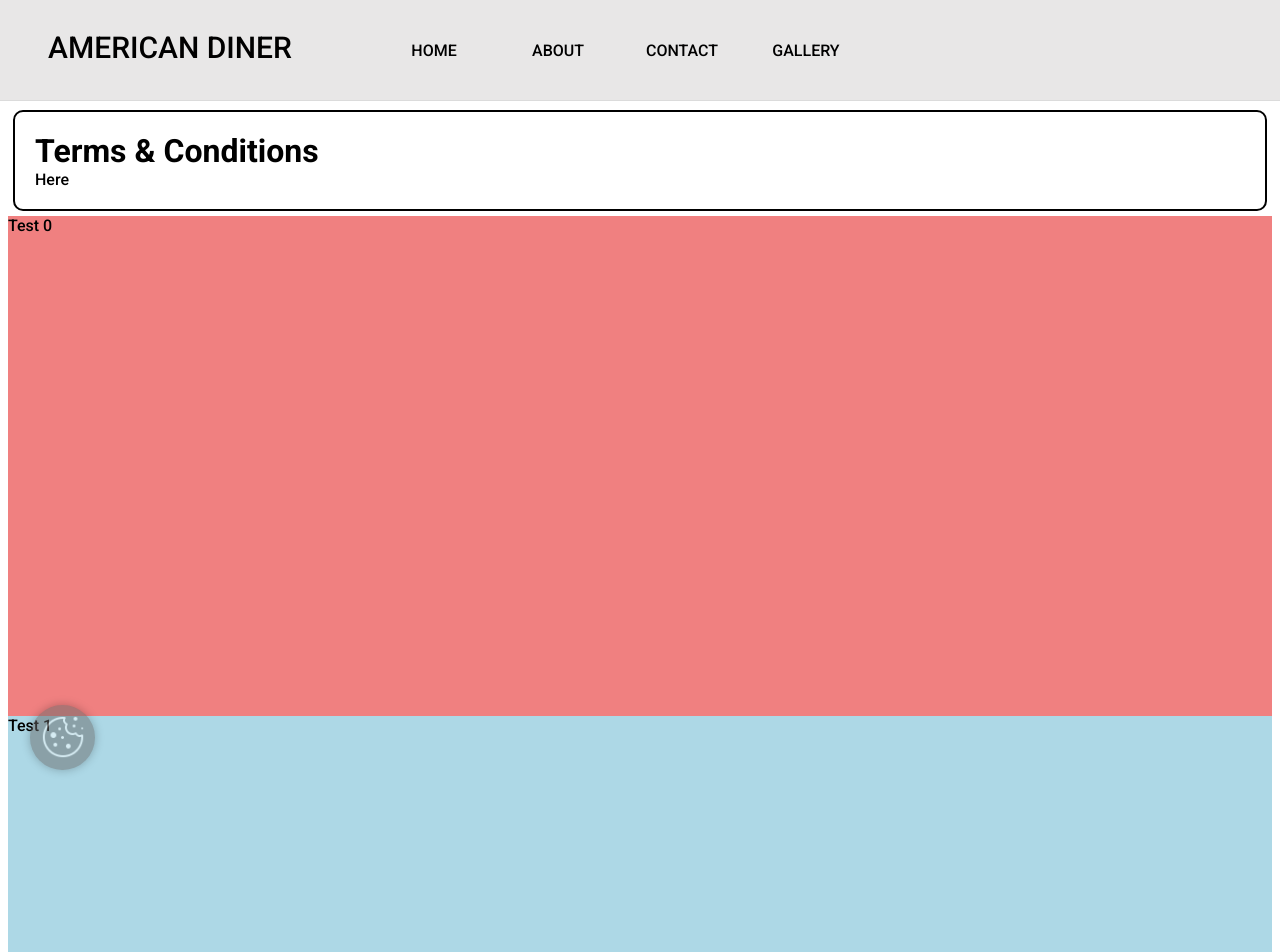
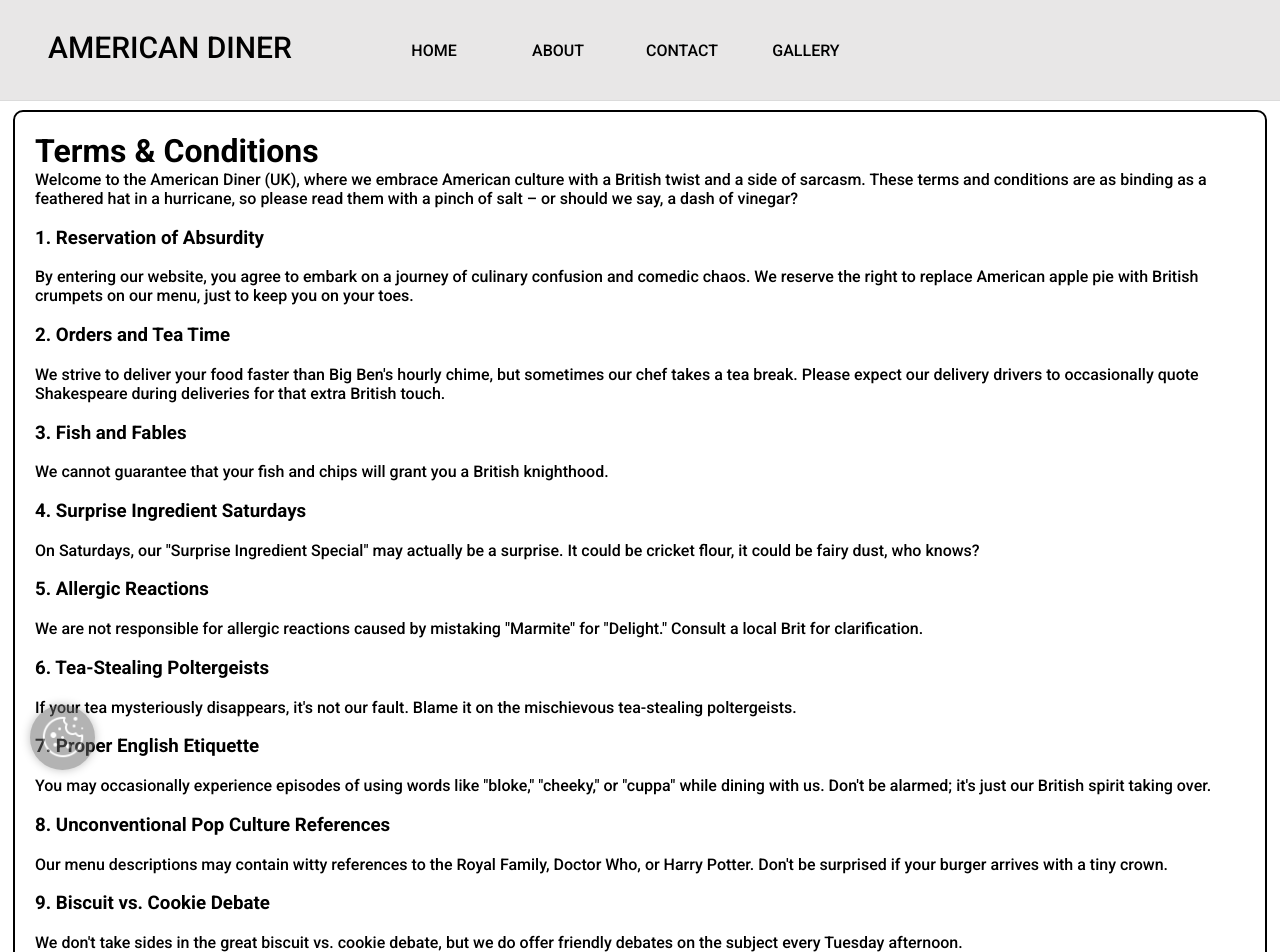
Before and after one commit to jordanandrewks/american-diner, a Next.js app: page /terms in a window 1280 px wide. Shown: the top 952 px of the page. Built offline with nearby package versions, Linux system fonts and the light colour scheme.

Commit message:
Terms & Conditions test

```diff
--- a/src/components/general/GeneralUsePage.jsx
+++ b/src/components/general/GeneralUsePage.jsx
@@ -6,7 +6,53 @@ export default function GeneralUsePage({ title }) {
   return (
     <div className={styles.pageContainer}>
       <h1 className={styles.title}>{title}</h1>
-      <div> Here </div>
+      <div>
+
+
+Welcome to the American Diner (UK), where we embrace American culture with a British twist and a side of sarcasm. These terms and conditions are as binding as a feathered hat in a hurricane, so please read them with a pinch of salt – or should we say, a dash of vinegar?
+
+<h3>1. Reservation of Absurdity</h3>
+
+By entering our website, you agree to embark on a journey of culinary confusion and comedic chaos.
+We reserve the right to replace American apple pie with British crumpets on our menu, just to keep you on your toes.
+
+<h3>2. Orders and Tea Time</h3>
+
+We strive to deliver your food faster than Big Ben's hourly chime, but sometimes our chef takes a tea break.
+Please expect our delivery drivers to occasionally quote Shakespeare during deliveries for that extra British touch.
+<h3>3. Fish and Fables</h3>
+
+We cannot guarantee that your fish and chips will grant you a British knighthood.
+<h3>4. Surprise Ingredient Saturdays</h3>
+
+On Saturdays, our "Surprise Ingredient Special" may actually be a surprise. It could be cricket flour, it could be fairy dust, who knows?
+<h3>5. Allergic Reactions</h3>
+
+We are not responsible for allergic reactions caused by mistaking "Marmite" for "Delight." Consult a local Brit for clarification.
+<h3>6. Tea-Stealing Poltergeists</h3>
+
+If your tea mysteriously disappears, it's not our fault. Blame it on the mischievous tea-stealing poltergeists.
+<h3>7. Proper English Etiquette</h3>
+
+You may occasionally experience episodes of using words like "bloke," "cheeky," or "cuppa" while dining with us. Don't be alarmed; it's just our British spirit taking over.
+<h3>8. Unconventional Pop Culture References</h3>
+
+Our menu descriptions may contain witty references to the Royal Family, Doctor Who, or Harry Potter. Don't be surprised if your burger arrives with a tiny crown.
+<h3>9. Biscuit vs. Cookie Debate</h3>
+
+We don't take sides in the great biscuit vs. cookie debate, but we do offer friendly debates on the subject every Tuesday afternoon.
+<h3>10. Intellectual Property</h3>
+- Our fictitious dishes, like the "Queen's Corgi Crunchwrap," are shielded by imaginary double-decker bus copyrights. Any unauthorized duplication will result in us offering you a spot of tea.
+
+<h3>11. Legal Tea Break</h3>
+- These terms are as legally binding as trying to solve the mystery of the Loch Ness Monster with a magnifying glass.
+
+<h3>12. Contact Us</h3>
+- If you have any questions, require assistance with a crossword puzzle, or simply want to discuss the weather, please contact us. Our butler will respond promptly or when he finishes serving high tea.
+
+By continuing to explore our website, you hereby confirm that you're ready to embrace the comically confusing world of the American Diner (UK). Bon appétit, or rather, jolly good show!
+
+         </div>
     </div>
   );
 }
```
